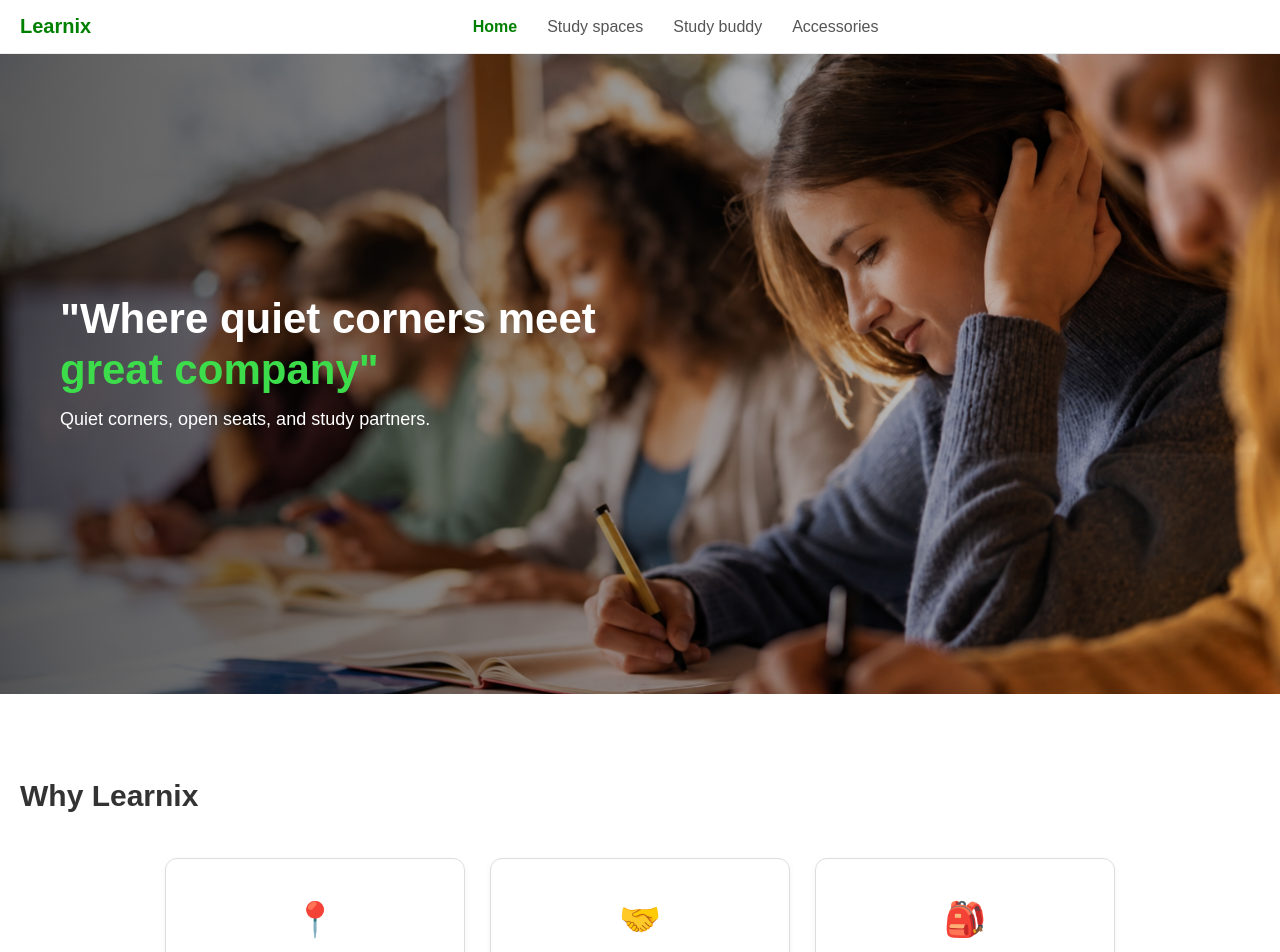
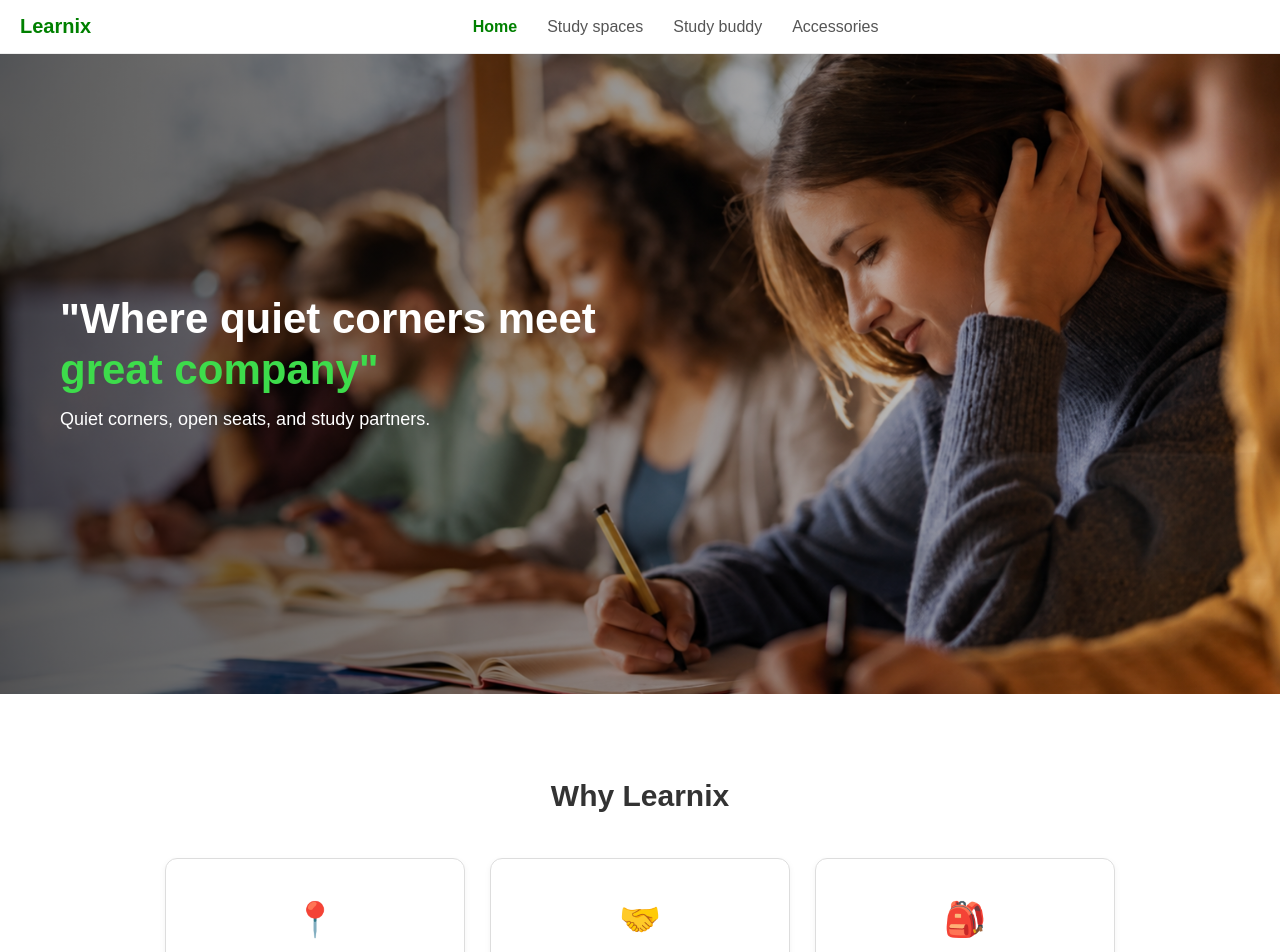
Before and after one commit to nur-rabby09/Learnix, a React (Vite) app: page / in a window 1280 px wide. Shown: the top 952 px of the page. Built offline with nearby package versions, Linux system fonts and the light colour scheme; no server answers.

Commit message:
Little change in Home Page

```diff
--- a/src/App.css
+++ b/src/App.css
@@ -135,6 +135,7 @@ body {
 .section-title {
   font-size: 30px;
   padding: 60px 20px 20px;
+  text-align: center;
 }
 
 /* Cards row */
--- a/src/Navbar.jsx
+++ b/src/Navbar.jsx
@@ -25,9 +25,7 @@ function Navbar({ active }) {
 
   return (
     <div className="navbar">
-      <span className="logo" style={{ cursor: 'pointer' }} onClick={() => navigate('/')}>
-        Learnix
-      </span>
+     <span className="logo">Learnix</span>
       <div className="nav-links">
         {NAV_ITEMS.map((item) => (
           <span
```
